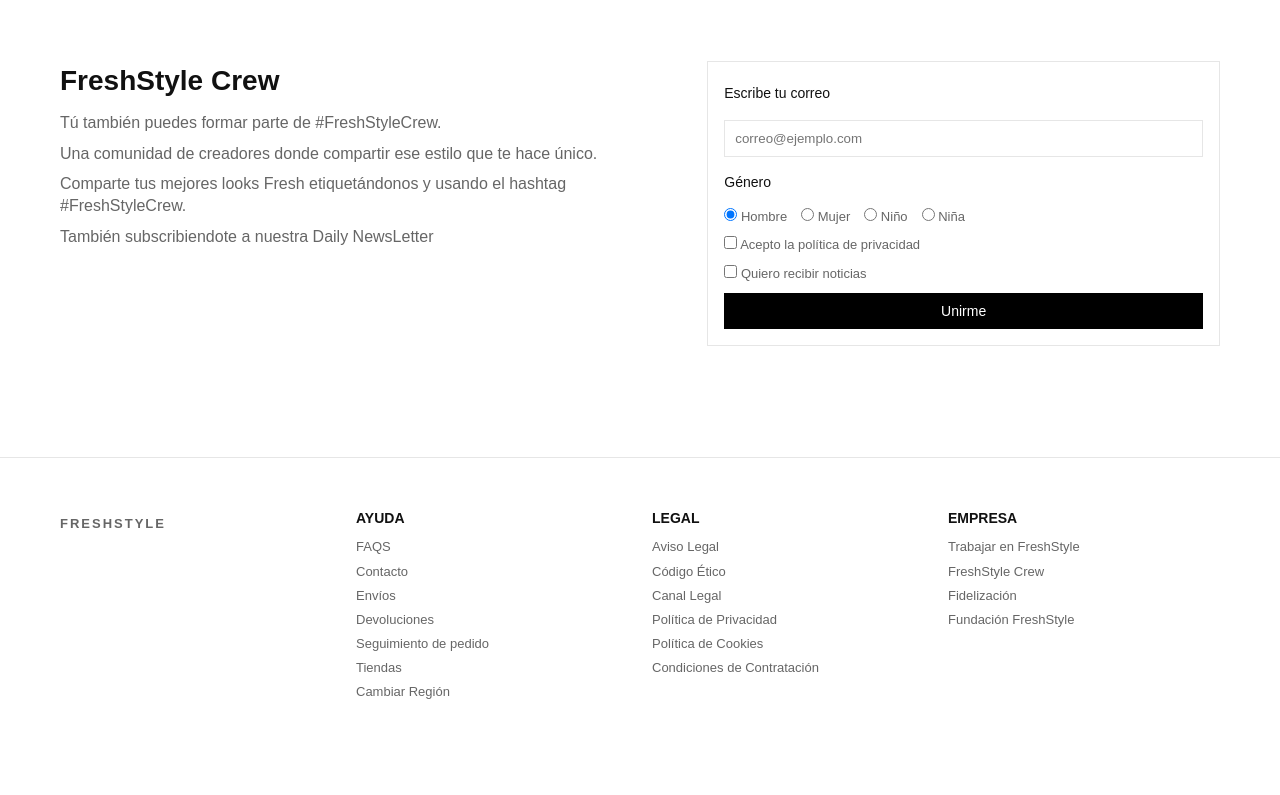
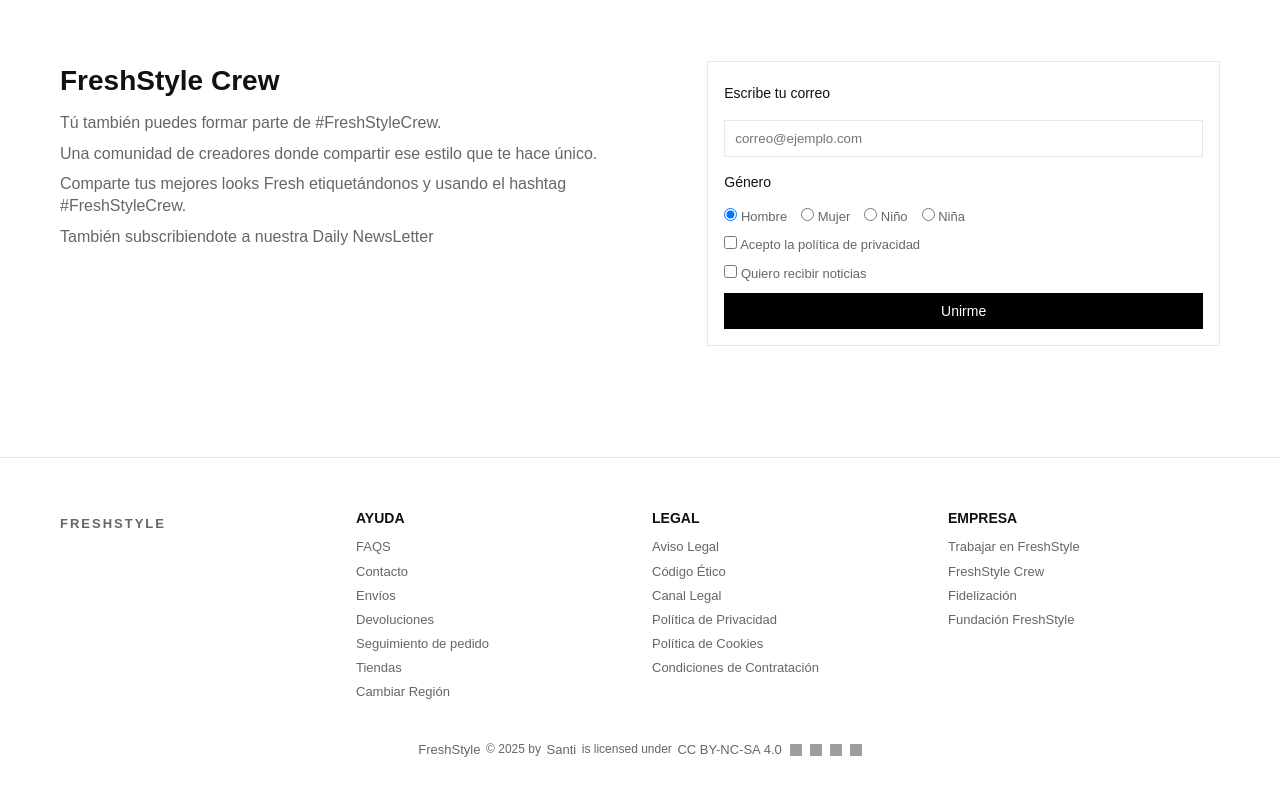
Before and after one commit to santicantero/Practica3_Santiago_Cantero_Torrents, a plain HTML site: page index.html in a window 1280 px wide. Shown: the part 1007-1802 px from the top of the page. Before the commit the page ends 1766 px from the top, so only its background shows below. Drawn offline with Linux system fonts and the light colour scheme; grey boxes are pictures that could not be loaded.

Commit message:
commit practica5

```diff
--- a/index.html
+++ b/index.html
@@ -5,6 +5,7 @@
     <meta charset="UTF-8">
     <meta name="viewport" content="width=device-width, initial-scale=1.0">
     <title>Inicio</title>
+    <link rel="icon" type="image/x-icon" href="img/logo3.ico">
     <link rel="stylesheet" href="styles.css">
 </head>
 
@@ -116,6 +117,15 @@
                 </ul>
             </div>
         </div>
+  <div class="cc-license">
+    <a href="https://creativecommons.org">FreshStyle</a> © 2025 by
+    <a href="https://creativecommons.org">Santi</a> is licensed under
+    <a href="https://creativecommons.org/licenses/by-nc-sa/4.0/">CC BY-NC-SA 4.0</a>
+    <img src="https://mirrors.creativecommons.org/presskit/icons/cc.svg" alt="">
+    <img src="https://mirrors.creativecommons.org/presskit/icons/by.svg" alt="">
+    <img src="https://mirrors.creativecommons.org/presskit/icons/nc.svg" alt="">
+    <img src="https://mirrors.creativecommons.org/presskit/icons/sa.svg" alt="">
+  </div>
     </footer>
 
 </body>
--- a/styles.css
+++ b/styles.css
@@ -287,6 +287,34 @@
   margin: 6px 0
 }
 
+.footer .cc-license {
+  display: flex;
+  flex-wrap: wrap;
+  align-items: center;
+  justify-content: center;
+  gap: .35rem;
+  padding: 12px 0;
+  color: #666;
+  font-size: 12px;
+}
+
+.footer .cc-license a {
+  color: inherit;
+  text-decoration: none;
+}
+
+.footer .cc-license a:hover {
+  text-decoration: underline;
+}
+
+.footer .cc-license img {
+  width: 1em;
+  height: 1em;
+  margin-left: .2em;
+  vertical-align: middle;
+}
+
+
 .list-bar {
   display: flex;
   justify-content: space-between;
```
Also changed, not shown: cesta.html (+9 -0 lines), producto.html (+9 -0 lines), productos.html (+9 -0 lines), img/logo3.ico (added), 3 other files.
